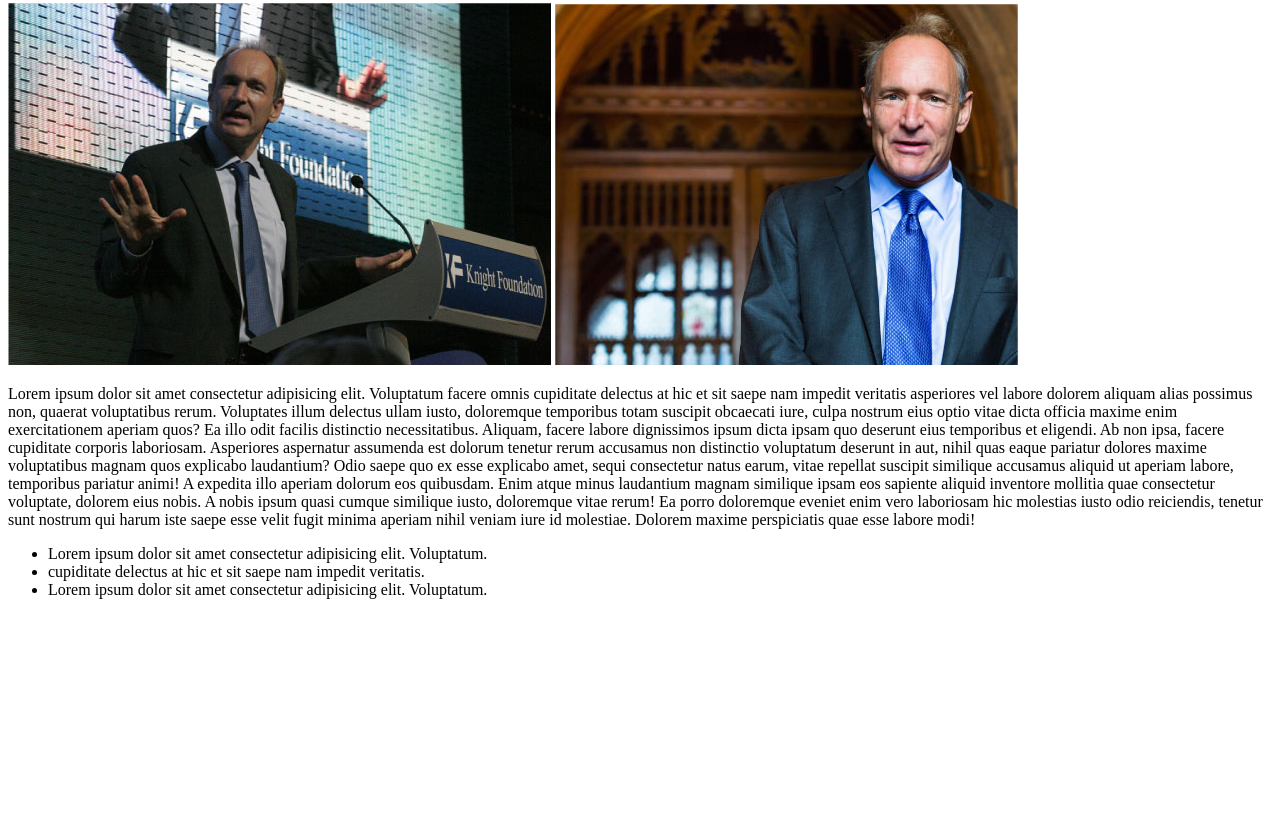
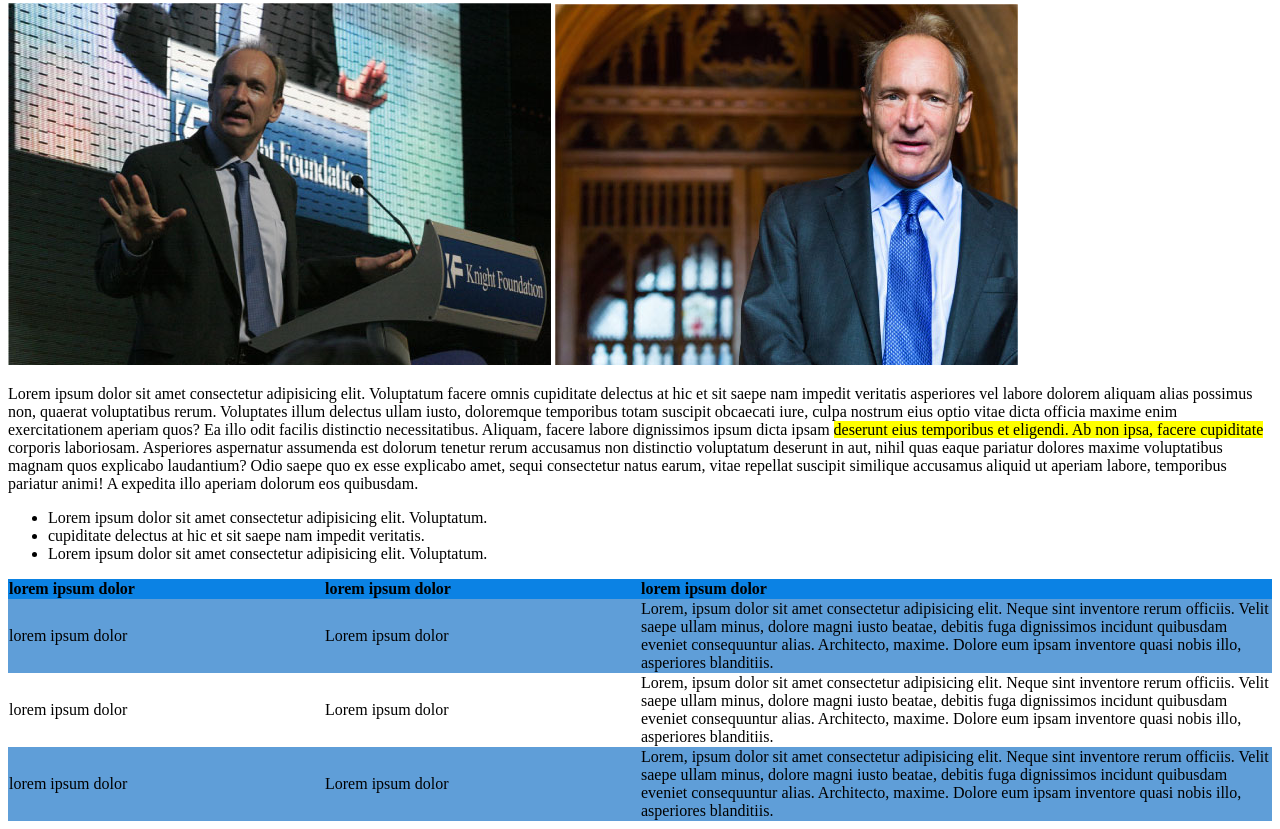
Before and after one commit to valeriomatranga/html-css-booleaner, a plain HTML site: page index.html in a window 1280 px wide. Shown: the part 613-1442 px from the top of the page. Before the commit the page ends 1228 px from the top, so only its background shows below. Drawn offline with Linux system fonts and the light colour scheme.

Commit message:
inserimento tabella

```diff
--- a/css/style.css
+++ b/css/style.css
@@ -4,6 +4,27 @@ h1{
 header{
     background-image: url('../img/pattern.png');
     height: 200px;
-    background-color: blue;
+    background-color: rgb(67, 167, 224);
+}
+#logo{
+    width: 300px;
+    height: 300px;
+    border-top: 400px;
+}
+.evidenziato{
+    background-color: yellow;
+}
+#head-table{
+    background-color: rgb(11, 130, 228);
+}
+.sfondo-tabella{
+    background-color: rgb(95, 158, 216);
+}
+table{
+    border-spacing: 0;
+    text-align: left;
 
 }
+#last-colonna{
+    width: 50%;
+}
--- a/index.html
+++ b/index.html
@@ -9,6 +9,7 @@
 </head>
 <body>
     <header>
+        <img id="logo" src="./img/logo.svg" alt="logo Boolean">
     </header>
 
     <main>
@@ -23,7 +24,7 @@
 
         <!-- sezione descrizione articolo -->
         <section>
-            <p>Lorem ipsum dolor sit amet consectetur adipisicing elit. Voluptatum facere omnis cupiditate delectus at hic et sit saepe nam impedit veritatis asperiores vel labore dolorem aliquam alias possimus non, quaerat voluptatibus rerum. Voluptates illum delectus ullam iusto, doloremque temporibus totam suscipit obcaecati iure, culpa nostrum eius optio vitae dicta officia maxime enim exercitationem aperiam quos? Ea illo odit facilis distinctio necessitatibus. Aliquam, facere labore dignissimos ipsum dicta ipsam quo deserunt eius temporibus et eligendi. Ab non ipsa, facere cupiditate corporis laboriosam. Asperiores aspernatur assumenda est dolorum tenetur rerum accusamus non distinctio voluptatum deserunt in aut, nihil quas eaque pariatur dolores maxime voluptatibus magnam quos explicabo laudantium? Odio saepe quo ex esse explicabo amet, sequi consectetur natus earum, vitae repellat suscipit similique accusamus aliquid ut aperiam labore, temporibus pariatur animi! A expedita illo aperiam dolorum eos quibusdam. Enim atque minus laudantium magnam similique ipsam eos sapiente aliquid inventore mollitia quae consectetur voluptate, dolorem eius nobis. A nobis ipsum quasi cumque similique iusto, doloremque vitae rerum! Ea porro doloremque eveniet enim vero laboriosam hic molestias iusto odio reiciendis, tenetur sunt nostrum qui harum iste saepe esse velit fugit minima aperiam nihil veniam iure id molestiae. Dolorem maxime perspiciatis quae esse labore modi!</p>
+            <p>Lorem ipsum dolor sit amet consectetur adipisicing elit. Voluptatum facere omnis cupiditate delectus at hic et sit saepe nam impedit veritatis asperiores vel labore dolorem aliquam alias possimus non, quaerat voluptatibus rerum. Voluptates illum delectus ullam iusto, doloremque temporibus totam suscipit obcaecati iure, culpa nostrum eius optio vitae dicta officia maxime enim exercitationem aperiam quos? Ea illo odit facilis distinctio necessitatibus. Aliquam, facere labore dignissimos ipsum dicta ipsam <span class="evidenziato">deserunt eius temporibus et eligendi.  Ab non ipsa, facere cupiditate</span> corporis laboriosam. Asperiores aspernatur assumenda est dolorum tenetur rerum accusamus non distinctio voluptatum deserunt in aut, nihil quas eaque pariatur dolores maxime voluptatibus magnam quos explicabo laudantium? Odio saepe quo ex esse explicabo amet, sequi consectetur natus earum, vitae repellat suscipit similique accusamus aliquid ut aperiam labore, temporibus pariatur animi! A expedita illo aperiam dolorum eos quibusdam.</p>
 
             <ul>
                 <li>Lorem ipsum dolor sit amet consectetur adipisicing elit. Voluptatum.</li>
@@ -32,6 +33,46 @@
             </ul>
         </section>
         <!-- /sezione descrizione articolo -->
+
+        <!-- sezione tabella -->
+        <section>
+            <table>
+                <thead>
+                    <tr id="head-table">
+                        <th>lorem ipsum dolor</th>
+                        <th>lorem ipsum dolor</th>
+                        <th id="last-colonna">lorem ipsum dolor</th>
+                    </tr>
+                </thead>
+
+                <tbody>
+                    <tr class="sfondo-tabella">
+                        <td>lorem ipsum dolor</td>
+                        <td>Lorem ipsum dolor</td>
+                        <td>Lorem, ipsum dolor sit amet consectetur adipisicing elit. Neque sint inventore rerum officiis. Velit saepe ullam minus, dolore magni iusto beatae, debitis fuga dignissimos incidunt quibusdam eveniet consequuntur alias. Architecto, maxime. Dolore eum ipsam inventore quasi nobis illo, asperiores blanditiis.</td>
+                    </tr>
+                    <tr>
+                        <td>lorem ipsum dolor</td>
+                        <td>Lorem ipsum dolor</td>
+                        <td>Lorem, ipsum dolor sit amet consectetur adipisicing elit. Neque sint inventore rerum officiis. Velit saepe ullam
+                            minus, dolore magni iusto beatae, debitis fuga dignissimos incidunt quibusdam eveniet consequuntur alias.
+                            Architecto, maxime. Dolore eum ipsam inventore quasi nobis illo, asperiores blanditiis.</td>
+                    </tr>
+                    <tr class="sfondo-tabella">
+                        <td>lorem ipsum dolor</td>
+                        <td>Lorem ipsum dolor</td>
+                        <td>Lorem, ipsum dolor sit amet consectetur adipisicing elit. Neque sint inventore rerum officiis. Velit saepe ullam
+                            minus, dolore magni iusto beatae, debitis fuga dignissimos incidunt quibusdam eveniet consequuntur alias.
+                            Architecto, maxime. Dolore eum ipsam inventore quasi nobis illo, asperiores blanditiis.</td>
+                    </tr>
+                </tbody>
+
+            </table>
+
+        </section>
+        <!-- /sezione tabella -->
+
+
     </main>
 
 
```
